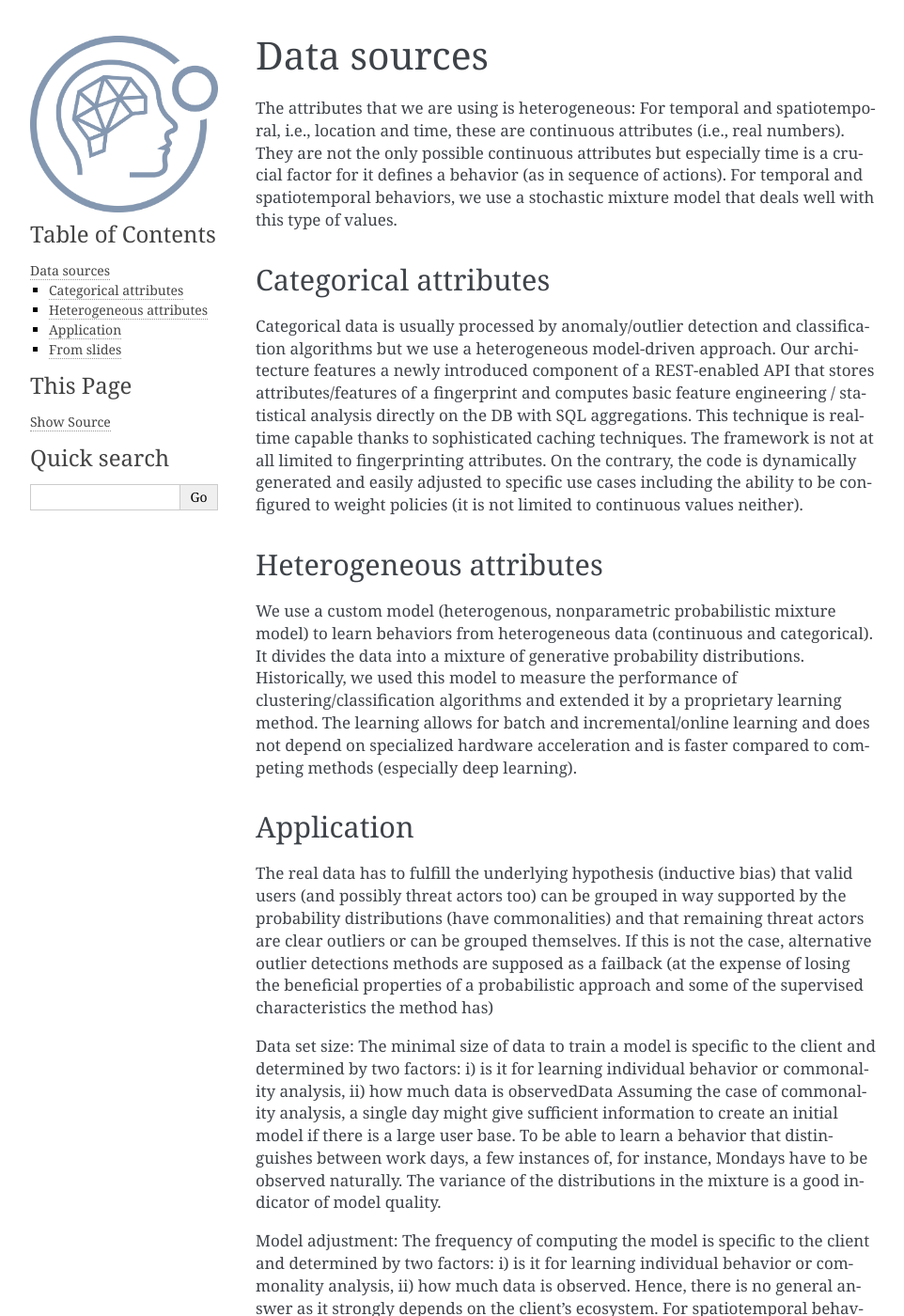
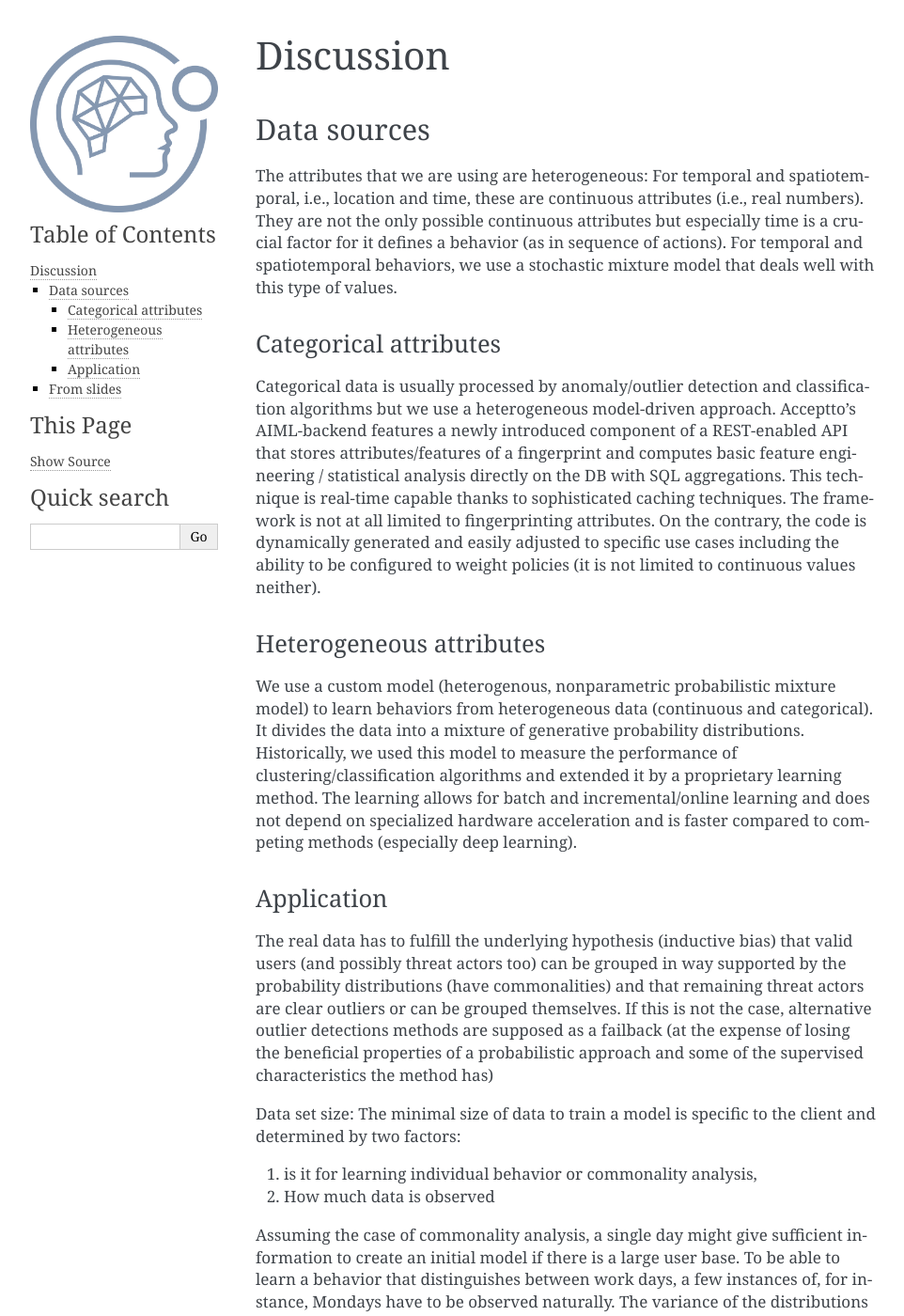
Before and after one commit to yasamansamiee/aiml_troubleshooting, a Sphinx documentation site: the page built from doc/source/discussion.md, in a window 1280 px wide and 1400 px high. Shown: the whole window at 94% size, without its empty margins (148-1110 px from the left). Built offline with Sphinx 7.4.7, drawn with Linux system fonts in a browser that asks for light colours; pages that are not in the unit, such as notebooks, are missing from menus; some of the changed text lies outside the part shown.

Commit message:
Improve documentation

```diff
--- a/doc/source/discussion.md
+++ b/doc/source/discussion.md
@@ -1,17 +1,19 @@
-# Data sources
+# Discussion
 
-The attributes that we are using is heterogeneous: For temporal and
+## Data sources
+
+The attributes that we are using are heterogeneous: For temporal and
 spatiotemporal, i.e., location and time, these are continuous attributes (i.e.,
 real numbers). They are not the only possible continuous attributes but
 especially time is a crucial factor for it defines a behavior (as in sequence of
 actions). For temporal and spatiotemporal behaviors, we use a stochastic mixture
 model that deals well with this type of values.
 
-## Categorical attributes
+### Categorical attributes
 
 Categorical data is usually processed by anomaly/outlier detection
 and classification algorithms but we use a heterogeneous model-driven approach.
-Our architecture features a newly introduced component of a REST-enabled API that
+Acceptto's AIML-backend features a newly introduced component of a REST-enabled API that
 stores attributes/features of a fingerprint and computes basic feature
 engineering / statistical analysis directly on the DB with SQL aggregations.
 This technique is real-time capable thanks to sophisticated caching techniques.
@@ -20,7 +22,7 @@ contrary, the code is dynamically generated and easily adjusted to specific use
 cases including the ability to be configured to weight policies (it is not
 limited to continuous values neither).
 
-## Heterogeneous attributes
+### Heterogeneous attributes
 We use a custom
 model (heterogenous, nonparametric probabilistic mixture model) to learn
 behaviors from heterogeneous data (continuous and categorical). It divides the
@@ -32,7 +34,7 @@ hardware acceleration and is faster compared to competing methods (especially
 deep learning).
 
 
-## Application
+### Application
 
 The real data has to fulfill the underlying hypothesis (inductive
 bias) that valid users (and possibly threat actors too) can be grouped in way
@@ -43,17 +45,24 @@ failback (at the expense of losing the beneficial properties of a probabilistic
 approach and some of the supervised characteristics the method has)
 
 Data set size: The minimal size of data to train a model is specific to the
-client and determined by two factors: i) is it for learning individual behavior
-or commonality analysis, ii) how much data is observedData Assuming the case of
-commonality analysis, a single day might give sufficient information to create
+client and determined by two factors:
+
+1. is it for learning individual behavior or commonality analysis,
+2. How much data is observed
+
+Assuming the case of commonality analysis, a single day might give sufficient information to create
 an initial model if there is a large user base. To be able to learn a behavior
 that distinguishes between work days, a few instances of, for instance, Mondays
 have to be observed naturally. The variance of the distributions in the mixture
 is a good indicator of model quality.
 
 Model adjustment: The frequency of computing the model is specific to the client
-and determined by two factors: i) is it for learning individual behavior or
-commonality analysis, ii) how much data is observed. Hence, there is no general
+and determined by the same two factors:
+
+1. is it for learning individual behavior or commonality analysis,
+2. how much data is observed.
+
+Hence, there is no general
 answer as it strongly depends on the client’s ecosystem. For spatiotemporal
 behavior modeling (mobile app) for instance, once a day turned out to be a good
 value. Same holds for the amount of time data needs to be recorded until the
```
Also changed, not shown: doc/source/appendix.rst (renamed from doc/source/math_fundamentals.rst, +31 -5 lines), doc/source/implementation.rst (+4 -4 lines), doc/source/index.rst (+35 -10 lines), doc/source/todo.rst (added, +12 -0 lines).
